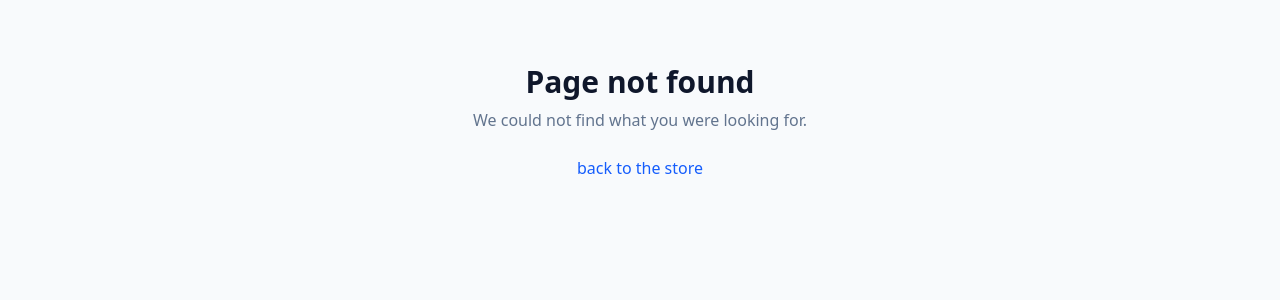
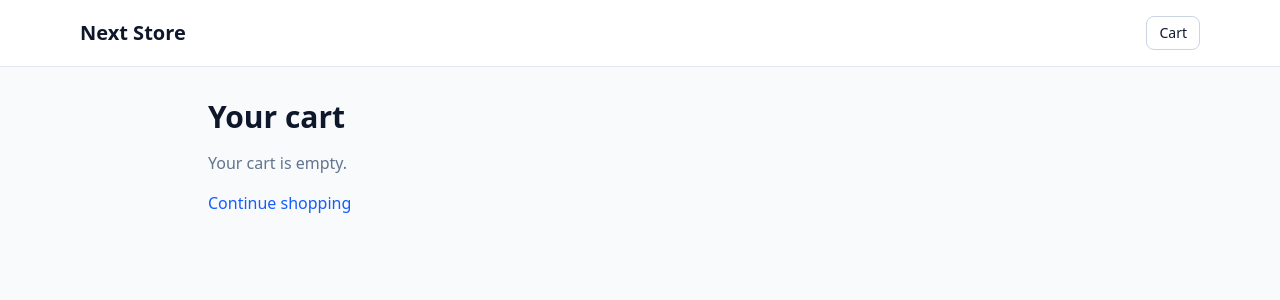
Before and after one commit to pjperfect/next-ecommerce-store, a Next.js app: page /cart in a window 1280 px wide. Before the commit this address had no page. Shown: the top 300 px of the page. Built offline with nearby package versions, Linux system fonts and the light colour scheme.

Commit message:
Add shopping cart with quantity management

```diff
--- /dev/null
+++ b/src/app/cart/page.js
@@ -0,0 +1,112 @@
+'use client';
+
+import Image from 'next/image';
+import Link from 'next/link';
+import { useCart } from '@/context/CartContext';
+import { formatPrice } from '@/lib/format';
+
+const quantityButtonClass =
+  'h-8 w-8 rounded-lg border border-slate-300 hover:bg-slate-100 disabled:cursor-not-allowed disabled:opacity-40';
+
+export default function CartPage() {
+  const { items, loaded, totalCents, setQuantity, removeItem } = useCart();
+
+  if (!loaded) {
+    return (
+      <main className="mx-auto max-w-4xl px-4 py-8 text-slate-500">
+        Loading your cart...
+      </main>
+    );
+  }
+
+  if (items.length === 0) {
+    return (
+      <main className="mx-auto max-w-4xl px-4 py-8">
+        <h1 className="text-3xl font-semibold">Your cart</h1>
+        <p className="mt-4 text-slate-500">Your cart is empty.</p>
+        <Link
+          href="/"
+          className="mt-4 inline-block text-blue-600 hover:underline"
+        >
+          Continue shopping
+        </Link>
+      </main>
+    );
+  }
+
+  return (
+    <main className="mx-auto max-w-4xl px-4 py-8">
+      <h1 className="text-3xl font-semibold">Your cart</h1>
+
+      <ul className="mt-6 divide-y divide-slate-200 rounded-2xl bg-white ring-1 ring-slate-200">
+        {items.map((item) => (
+          <li
+            key={item.id}
+            className="flex flex-col gap-4 p-4 sm:flex-row sm:items-center"
+          >
+            <Image
+              src={item.imageUrl}
+              alt={item.name}
+              width={96}
+              height={96}
+              className="h-24 w-24 rounded-lg bg-slate-100 object-cover"
+            />
+
+            <div className="flex-1">
+              <Link
+                href={`/products/${item.slug}`}
+                className="font-medium hover:underline"
+              >
+                {item.name}
+              </Link>
+              <p className="text-sm text-slate-500">
+                {formatPrice(item.priceCents)} each
+              </p>
+            </div>
+
+            <div className="flex items-center gap-2">
+              <button
+                type="button"
+                aria-label="Decrease quantity"
+                onClick={() => setQuantity(item.id, item.quantity - 1)}
+                disabled={item.quantity <= 1}
+                className={quantityButtonClass}
+              >
+                -
+              </button>
+              <span className="w-8 text-center">{item.quantity}</span>
+              <button
+                type="button"
+                aria-label="Increase quantity"
+                onClick={() => setQuantity(item.id, item.quantity + 1)}
+                disabled={item.quantity >= item.stock}
+                className={quantityButtonClass}
+              >
+                +
+              </button>
+            </div>
+
+            <p className="w-24 font-semibold sm:text-right">
+              {formatPrice(item.priceCents * item.quantity)}
+            </p>
+
+            <button
+              type="button"
+              onClick={() => removeItem(item.id)}
+              className="text-sm text-red-700 hover:underline"
+            >
+              Remove
+            </button>
+          </li>
+        ))}
+      </ul>
+
+      <div className="mt-6 flex items-center justify-between rounded-2xl bg-white p-4 ring-1 ring-slate-200">
+        <span className="text-lg">Total</span>
+        <span className="text-2xl font-semibold">
+          {formatPrice(totalCents)}
+        </span>
+      </div>
+    </main>
+  );
+}
--- a/src/app/layout.js
+++ b/src/app/layout.js
@@ -1,16 +1,21 @@
 import './globals.css';
+import { CartProvider } from '@/context/CartContext';
+import Header from '@/components/Header';
 
 export const metadata = {
   title: 'Next Store',
   description:
-    'E-commerce store built with Next.js, PostreSQL, Prisma and Stripe.',
+    'E-commerce store built with Next.js, PostgreSQL, Prisma and Stripe',
 };
 
 export default function RootLayout({ children }) {
   return (
     <html lang="en">
       <body className="min-h-screen bg-slate-50 text-slate-900">
-        {children}
+        <CartProvider>
+          <Header />
+          {children}
+        </CartProvider>
       </body>
     </html>
   );
--- a/src/app/page.js
+++ b/src/app/page.js
@@ -32,7 +32,7 @@ export default async function Home({ searchParams }) {
 
   return (
     <main className="mx-auto max-w-6xl px-4 py-8">
-      <h1 className="text-3xl font-semibold">Store</h1>
+      <h1 className="text-3xl font-semibold">All products</h1>
 
       <form className="mt-6 grid gap-3 sm:grid-cols-2 lg:grid-cols-[2fr_1fr_1fr_auto]">
         <input
--- a/src/app/products/[slug]/page.js
+++ b/src/app/products/[slug]/page.js
@@ -3,6 +3,7 @@ import Link from 'next/link';
 import { notFound } from 'next/navigation';
 import { prisma } from '@/lib/prisma';
 import { formatCategory, formatPrice } from '@/lib/format';
+import AddToCartButton from '@/components/AddToCartButton';
 
 export default async function ProductPage({ params }) {
   const { slug } = await params;
@@ -47,6 +48,9 @@ export default async function ProductPage({ params }) {
             {formatPrice(product.priceCents)}
           </p>
           <p className="mt-2 text-sm text-slate-500">{stockMessage}</p>
+          <div className="mt-6">
+            <AddToCartButton product={product} />
+          </div>
           <p className="mt-6 text-slate-700">{product.description}</p>
         </div>
       </div>
--- /dev/null
+++ b/src/components/AddToCartButton.js
@@ -0,0 +1,19 @@
+'use client';
+
+import { useCart } from '@/context/CartContext';
+
+export default function AddToCartButton({ product }) {
+  const { addItem } = useCart();
+  const outOfStock = product.stock === 0;
+
+  return(
+    <button
+      type="button"
+      onClick={() => addItem(product)}
+      disabled={outOfStock}
+      className="rounded-lg bg-blue-600 px-6 py-3 font-medium text-white hover:bg-blue-700 disabled:cursor-not-allowed disabled:opacity-60"
+    >
+      {outOfStock ? 'Out of stock' : 'Add to cart'}
+    </button>
+  );
+}
--- /dev/null
+++ b/src/components/Header.js
@@ -0,0 +1,24 @@
+'use client';
+
+import Link from 'next/link';
+import { useCart } from '@/context/CartContext';
+
+export default function Header() {
+  const { itemCount } = useCart();
+
+  return (
+    <header className="border-b border-slate-200 bg-white">
+      <div className="mx-auto flex max-w-6xl items-center justify-between px-4 py-4">
+        <Link href="/" className="text-xl font-semibold">
+          Next Store
+        </Link>
+        <Link
+          href="/cart"
+          className="rounded-lg border border-slate-300 px-3 py-1.5 text-sm font-medium hover:bg-slate-100"
+        >
+          Cart{itemCount > 0 ? ` (${itemCount})` : ''}
+        </Link>
+      </div>
+    </header>
+  );
+}
--- /dev/null
+++ b/src/context/CartContext.js
@@ -0,0 +1,105 @@
+'use client';
+
+import { createContext, useContext, useEffect, useState } from 'react';
+
+const CartContext = createContext(null);
+
+const STORAGE_KEY = 'storeCart';
+
+export function CartProvider({ children }) {
+  const [items, setItems] = useState([]);
+  const [loaded, setLoaded] = useState(false);
+
+  useEffect(() => {
+    try {
+      const saved = JSON.parse(localStorage.getItem(STORAGE_KEY));
+      if (Array.isArray(saved)) setItems(saved);
+    } catch {
+      localStorage.removeItem(STORAGE_KEY);
+    }
+    setLoaded(true);
+  }, []);
+
+  useEffect(() => {
+    if (loaded) {
+      localStorage.setItem(STORAGE_KEY, JSON.stringify(items));
+    }
+  }, [items, loaded]);
+
+  function addItem(product, quantity = 1) {
+    if (product.stock === 0) return;
+
+    setItems((currentItems) => {
+      const existingItem = currentItems.find((item) => item.id === product.id);
+
+      if (existingItem) {
+        return currentItems.map((item) =>
+          item.id === product.id
+            ? {
+                ...item,
+                quantity: Math.min(item.quantity + quantity, product.stock),
+              }
+            : item
+        );
+      }
+
+      return [
+        ...currentItems,
+        {
+          id: product.id,
+          slug: product.slug,
+          name: product.name,
+          priceCents: product.priceCents,
+          imageUrl: product.imageUrl,
+          stock: product.stock,
+          quantity: Math.min(quantity, product.stock),
+        },
+      ];
+    });
+  }
+
+  function setQuantity(id, quantity) {
+    setItems((currentItems) =>
+      currentItems.map((item) =>
+        item.id === id
+          ? { ...item, quantity: Math.max(1, Math.min(quantity, item.stock)) }
+          : item
+      )
+    );
+  }
+
+  function removeItem(id) {
+    setItems((currentItems) => currentItems.filter((item) => item.id !== id));
+  }
+
+  function clearCart() {
+    setItems([]);
+  }
+
+  const itemCount = items.reduce((total, item) => total + item.quantity, 0);
+  const totalCents = items.reduce(
+    (total, item) => total + item.priceCents * item.quantity,
+    0
+  );
+
+  return (
+    <CartContext.Provider
+      value={{
+        items,
+        loaded,
+        itemCount,
+        totalCents,
+        addItem,
+        setQuantity,
+        removeItem,
+        clearCart,
+      }}
+    >
+      {children}
+    </CartContext.Provider>
+  );
+}
+
+export function useCart() {
+  return useContext(CartContext);
+}
```
